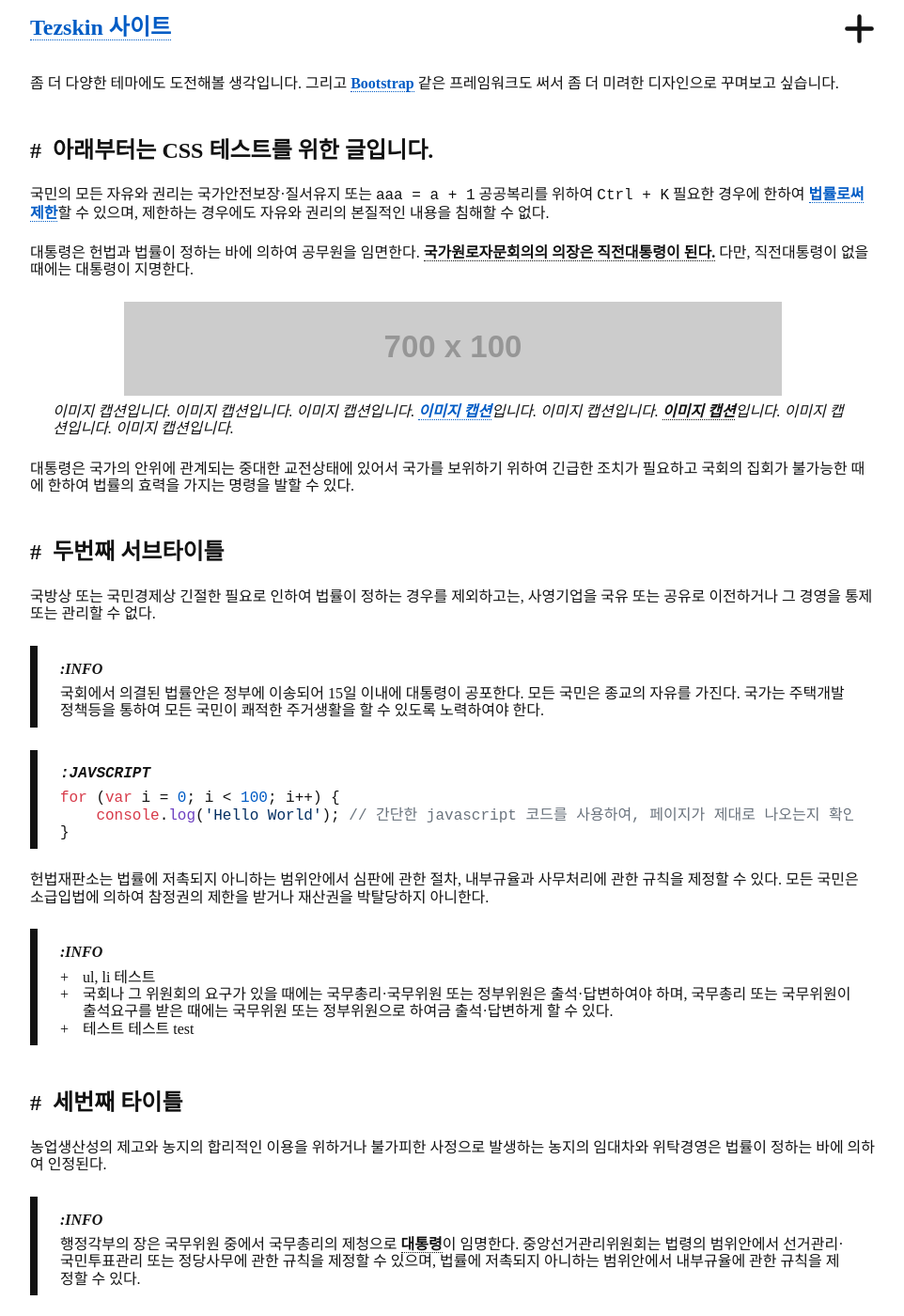
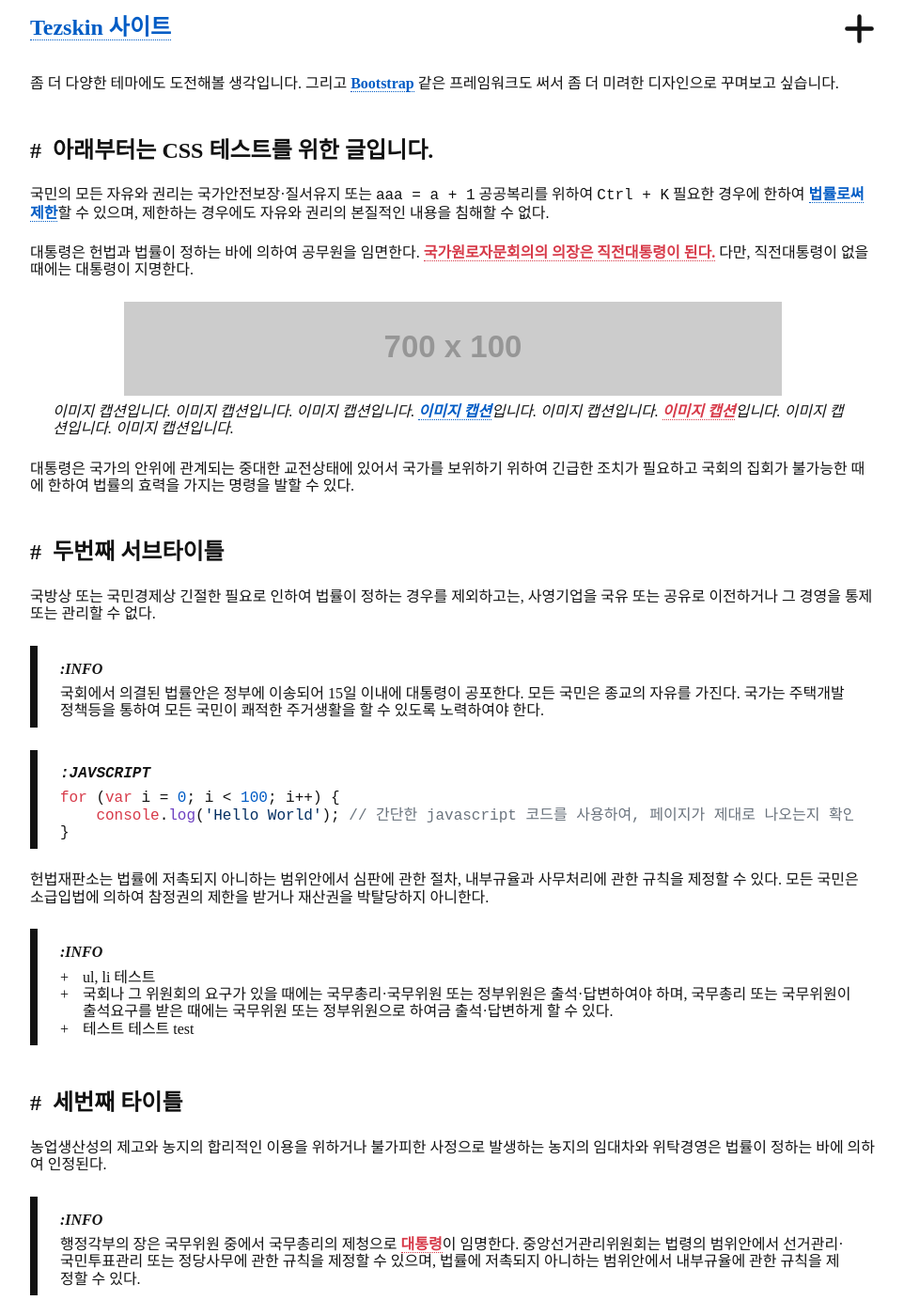
Before and after one commit to teznote/tezskin, a Jekyll site: the page built from index.md, in a window 1280 px wide and 1400 px high, scrolled down 817 px. Shown: the whole window at 94% size, without its empty margins (158-1120 px from the left). Built offline with Jekyll 4.4.1, drawn with Linux system fonts in a browser that asks for light colours; nearby versions of some CDN libraries; some web fonts are replaced; a style sheet for code colours, icons or effects is not loaded.

Commit message:
Update style4.scss

```diff
--- a/assets/style4.scss
+++ b/assets/style4.scss
@@ -141,11 +141,6 @@ b, strong {
             margin: -1rem 1.5rem 1.5rem 1.5rem;
             color: var(--c-color);
         }
-    }
-    b, strong {
-        color: var(--b-color);
-        border-bottom: 1px dotted;
-        font-weight: 800;
     }
     pre, code, kbd, samp {
         font-family: 'Hack', 'NanumSquareRound', monospace;
```
